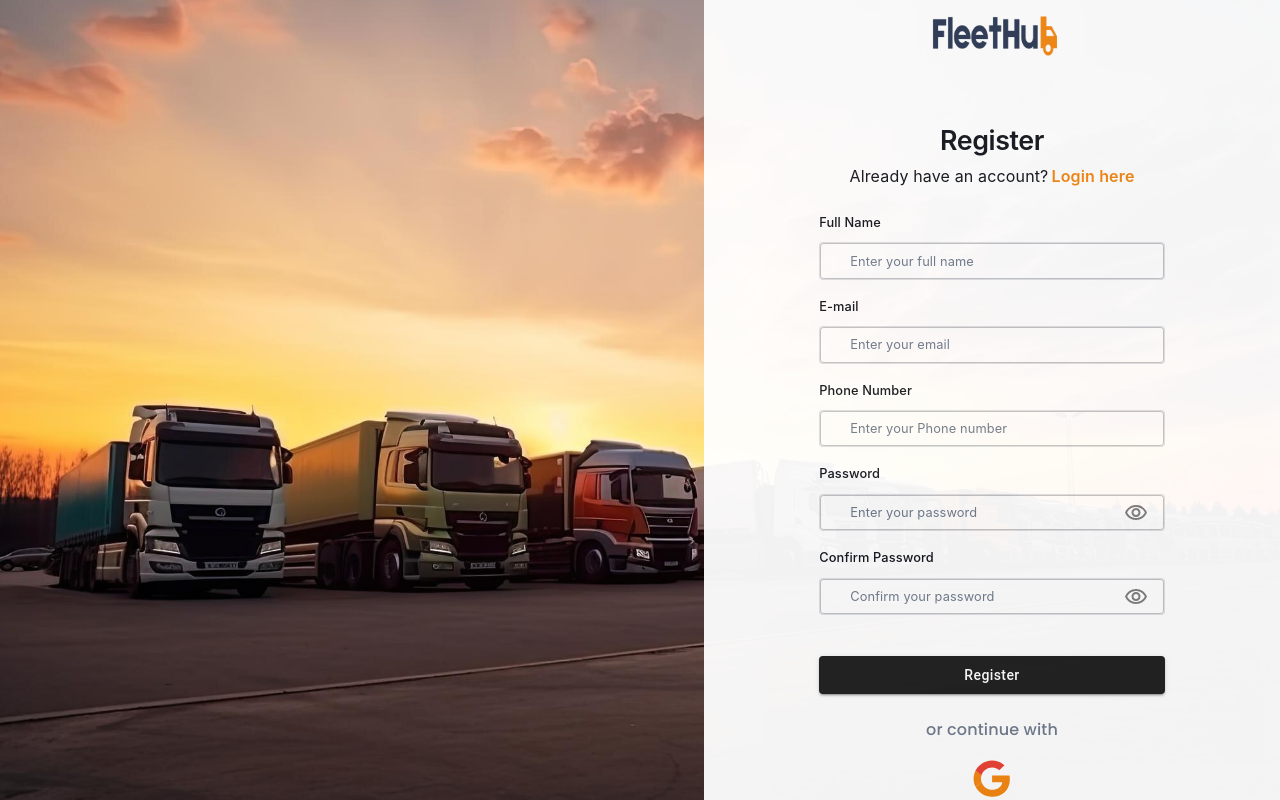
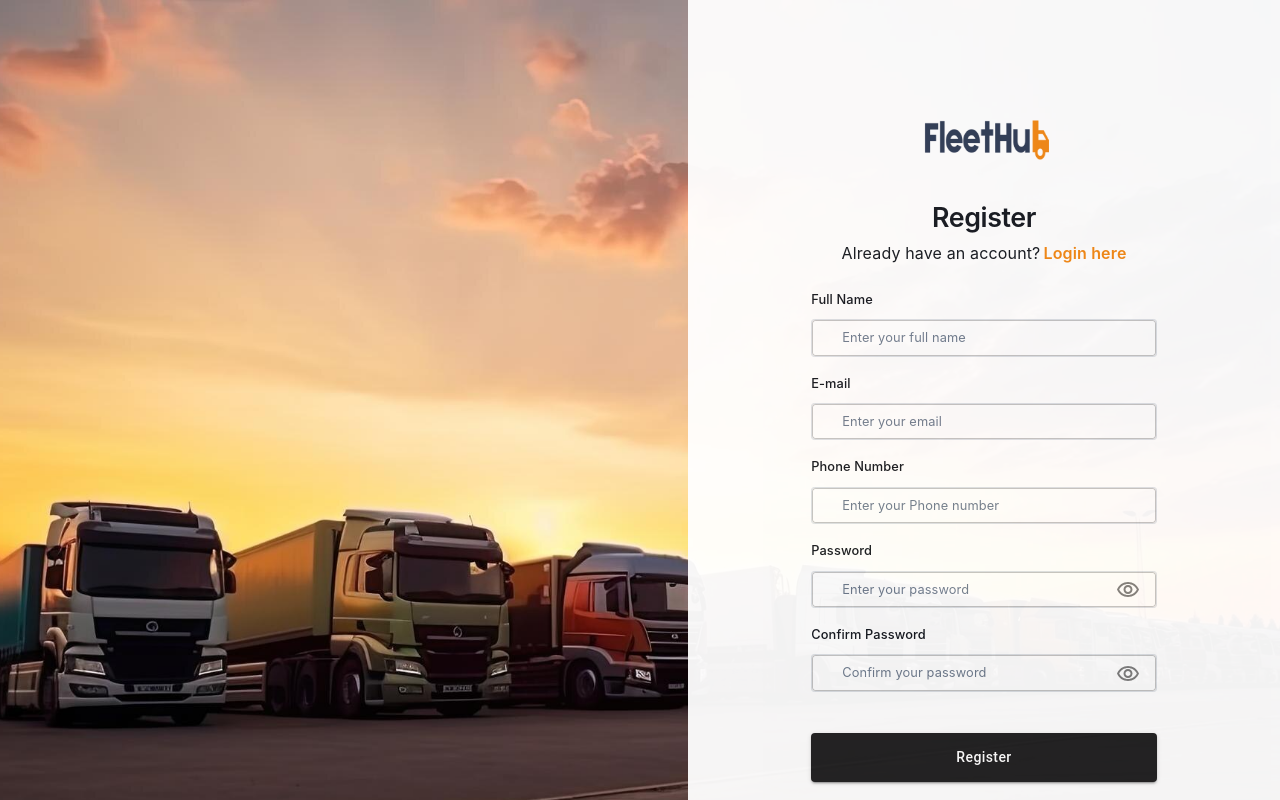
Before and after one commit to GhazanfarIjazOcta/FleetHub-Customer-Panel, a React (Create React App) app: page /signup in a window 1280 px wide. Shown: the top 800 px of the page. Built offline with nearby package versions, Linux system fonts and the light colour scheme; the HTML template or start-up script is replaced by a standard one.

Commit message:
v10 finall 23

```diff
--- a/src/components/RegistrationComponents/Signup/Signup.js
+++ b/src/components/RegistrationComponents/Signup/Signup.js
@@ -1,7 +1,6 @@
 import {
     Box,
     Button,
-    Checkbox,
     Stack,
     TextField,
     Typography,
@@ -50,7 +49,7 @@ function Signup() {
             justifyContent: "flex-end",
             height: "100%",
             minHeight: "100vh", // Ensures the box takes full viewport height
-            width: "100vw"
+            width: "100vw",
         }} >
             <Box
                 className={`sliding-box ${slideLeft ? 'slide-left' : ''}`}
@@ -58,17 +57,27 @@ function Signup() {
                 flexDirection="column"
                 alignItems="center"
                 justifyContent="center"
-                sx={{ width: { lg: "45%", md: "50%", sm: "100%", xs: "100%" }, opacity: "95%", background: "#FFF", height: "100vh" }}
-
+                sx={{
+                    width: { lg: "45%", md: "50%", sm: "100%", xs: "100%" },
+                    opacity: "95%",
+                    background: "#FFF",
+                    height: "100vh",
+                    padding: { xs: "6rem 0.5rem", sm: "rem" }
+                }}
             >
                 <Box sx={{ paddingBottom: { md: "1.5rem", sm: "1rem", xs: "0.5rem" }, paddingTop: "0rem" }}>
-                    <img src={Ukeylogo} height={"70px"} width={"143px"} />
+                    <img src={Ukeylogo} height={"70px"} width={"143px"} alt="Logo" />
                 </Box>
 
                 <Typography
                     variant="h1"
-                    mt={"1em"}
-                    sx={{ fontWeight: 600, fontSize: "1.675rem", fontFamily: "Inter", color: "#14181F", }}
+                    mt={{ xl: "0em", lg: "0rem", md: "0.2rem", sm: "0.1rem", xs: "0.2rem" }}
+                    sx={{
+                        fontWeight: 600,
+                        fontSize: { xs: "1.5rem", md: "1.675rem" },
+                        fontFamily: "Inter",
+                        color: "#14181F",
+                    }}
                 >
                     Register
                 </Typography>
@@ -216,7 +225,7 @@ function Signup() {
                     or continue with
                 </Typography>
                 <Stack mt={1} >
-                    <img src={GoogleLogo} />
+                    <img src={GoogleLogo} alt="Google" />
                 </Stack>
             </Box>
         </Box>
```
